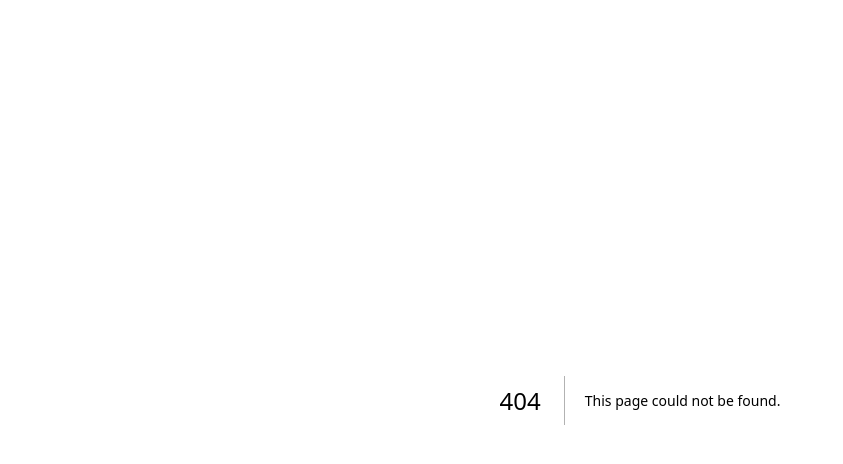
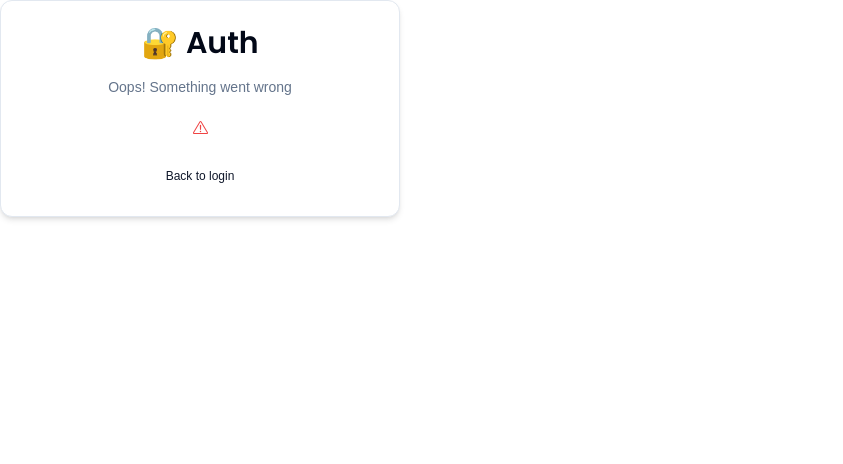
Before and after one commit to ambroseahawo/nextjs-nextauth-prisma, a Next.js app: page /auth/error in a window 1280 px wide. Before the commit this address had no page. Shown: the top 464 px of the page, without its empty margins (0-843 px from the left). Built offline with nearby package versions, Linux system fonts and the light colour scheme.

Commit message:
Implement auth error page

```diff
--- /dev/null
+++ b/src/app/auth/error/page.tsx
@@ -0,0 +1,7 @@
+import { ErrorCard } from "@/components/auth/error-card";
+
+const AuthErrorPage = () => {
+  return <ErrorCard />;
+};
+
+export default AuthErrorPage;
--- a/src/auth.ts
+++ b/src/auth.ts
@@ -20,6 +20,10 @@
   signOut,
   handlers: { GET, POST },
 } = NextAuth({
+  pages: {
+    signIn: "/auth/login",
+    error: "/auth/error",
+  },
   events: {
     async linkAccount({ user }) {
       await db.user.update({
--- /dev/null
+++ b/src/components/auth/error-card.tsx
@@ -0,0 +1,25 @@
+import { ExclamationTriangleIcon } from "@radix-ui/react-icons";
+
+import { CardWrapper } from "@/components/auth/card-wrapper";
+
+export const ErrorCard = () => {
+  return (
+    <CardWrapper
+      headerLabel="Oops! Something went wrong"
+      backButtonLabel="Back to login"
+      backButtonHref="/auth/login"
+    >
+      <div className="w-full flex justify-center items-center">
+        <ExclamationTriangleIcon className="text-destructive" />
+      </div>
+    </CardWrapper>
+    // <Card className="w-[400px] shadow-md">
+    //   <CardHeader>
+    //     <Header label="Oops! Something went wrong" />
+    //   </CardHeader>
+    //   <CardFooter>
+    //     <BackButton label="Back to login" href="/auth/login" />
+    //   </CardFooter>
+    // </Card>
+  );
+};
--- a/src/components/auth/login-form.tsx
+++ b/src/components/auth/login-form.tsx
@@ -1,6 +1,8 @@
 "use client";
 
 import { useState, useTransition } from "react";
+
+import { useSearchParams } from "next/navigation";
 
 import { zodResolver } from "@hookform/resolvers/zod";
 import { useForm } from "react-hook-form";
@@ -17,6 +19,9 @@
 import { LoginSchema } from "@/schemas";
 
 export const LoginForm = () => {
+  const searchParams = useSearchParams();
+  const urlError = searchParams.get("error") === "OAuthAccountNotLinked" ? "Invalid credentials" : "";
+
   const [isPending, startTransition] = useTransition();
   const [error, setError] = useState<string | undefined>("");
   const [success, setSuccess] = useState<string | undefined>("");
@@ -80,7 +85,7 @@
               )}
             />
           </div>
-          <FormError message={error} />
+          <FormError message={error || urlError} />
           <FormSuccess message={success} />
           <Button className="w-full" type="submit" disabled={isPending}>
             Login
--- a/src/routes.ts
+++ b/src/routes.ts
@@ -10,7 +10,7 @@
  * These routes will redirect logged in users to protected routes
  * @type {string[]}
  */
-export const authRoutes: string[] = ["/auth/register", "/auth/login"];
+export const authRoutes: string[] = ["/auth/register", "/auth/login", "/auth/error"];
 
 /**
  * Prefix for api authentication routes
```
